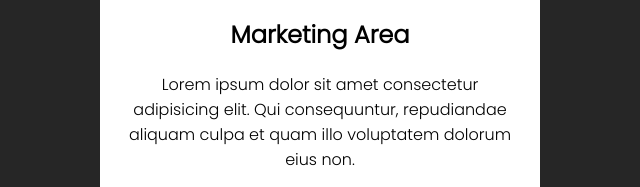
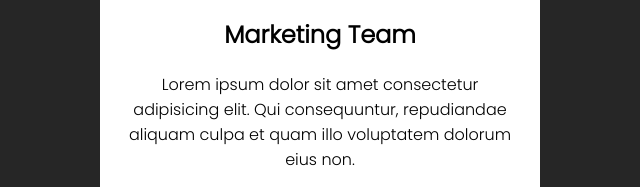
Before and after one commit to iamincloud100/CSSPractice, a plain HTML site: page index.html in a window 1280 px wide. Shown: the part 590-777 px from the top of the page, 320-960 px from the left. Drawn offline with Linux system fonts and the light colour scheme.

Commit message:
second commit

```diff
--- a/index.html
+++ b/index.html
@@ -26,7 +26,7 @@
   <div class="profile-box">
     <div class="img-area"></div>
     <div class="img-text">
-      <div class="title">Marketing Area</div>
+      <div class="title">Marketing Team</div>
       <div class="description">Lorem ipsum dolor sit amet consectetur adipisicing elit. Qui consequuntur, repudiandae aliquam culpa et quam illo voluptatem dolorum eius non.</div>
     </div>
   </div>
```
